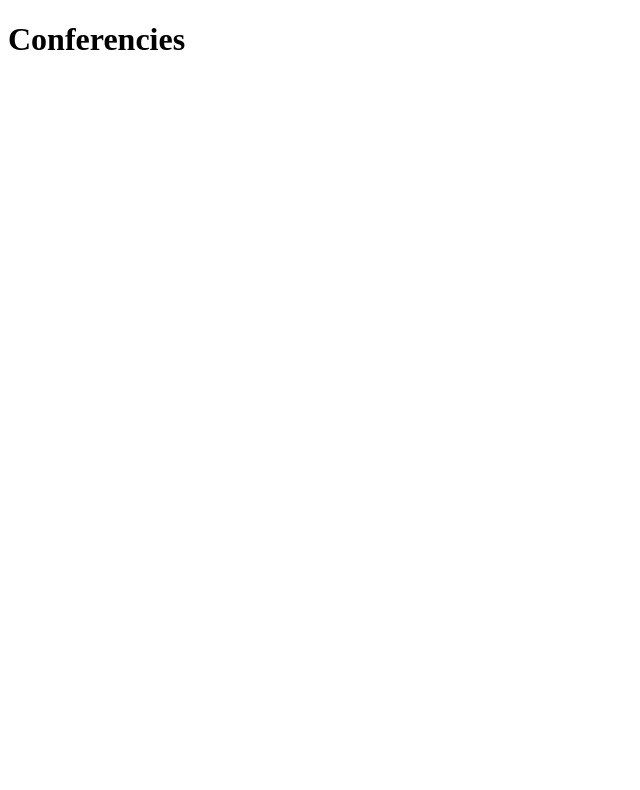
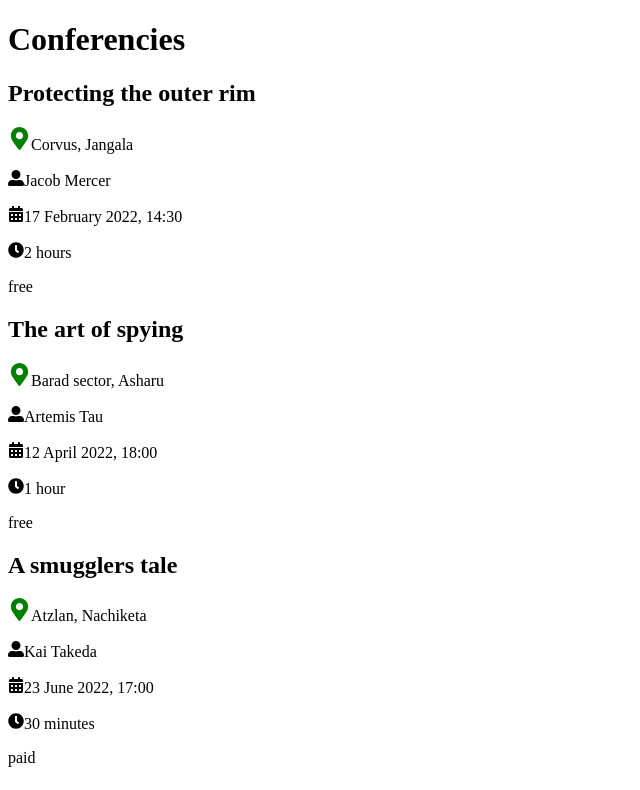
Before and after one commit to gluschenkotoma/react_repeat, a React (Create React App) app: page / in a window 1280 px wide. Shown: the top 790 px of the page, without its empty margins (0-640 px from the left). Built offline with nearby package versions, Linux system fonts and the light colour scheme.

Commit message:
formatEventStart

```diff
--- a/package.json
+++ b/package.json
@@ -6,6 +6,7 @@
     "@testing-library/jest-dom": "^5.16.1",
     "@testing-library/react": "^12.1.2",
     "@testing-library/user-event": "^13.5.0",
+    "date-fns": "^2.27.0",
     "prop-types": "^15.7.2",
     "react": "^17.0.2",
     "react-dom": "^17.0.2",
--- a/src/components/App.js
+++ b/src/components/App.js
@@ -1,9 +1,12 @@
 import { PageTitle } from 'components/PageTitle/PageTitle';
+import { EventBoard } from 'components/EventBoard/EventBoard';
+import events from '../data/events.json';
 
 const App = props => {
   return (
     <>
       <PageTitle text="Conferencies" />
+      <EventBoard events={events} />
     </>
   );
 };
--- /dev/null
+++ b/src/components/Event/Event.jsx
@@ -0,0 +1,49 @@
+import {
+  FaMapMarkerAlt,
+  FaUserAlt,
+  FaCalendarAlt,
+  FaClock,
+} from 'react-icons/fa';
+import { formatEventStart, formatEventDuration } from 'utils';
+
+export const Event = ({ event: { name, location, speaker, type, time } }) => {
+  // const{name, locstion,speacker,}=event;
+  return (
+    <div>
+      <h2>{name}</h2>
+      <p>
+        <i>
+          <FaMapMarkerAlt color="green" size="23" />
+        </i>
+        {location}
+      </p>
+      <p>
+        <i>
+          <FaUserAlt />
+        </i>
+        {speaker}
+      </p>
+      <p>
+        <i>
+          <FaCalendarAlt />
+        </i>
+        {/* функция передачи формата времени */}
+        {formatEventStart(time.start)}
+      </p>
+      <p>
+        <i>
+          <FaClock />
+        </i>
+        {/* Duration, time.start, time.end - props from {}*/}
+        {formatEventDuration(time.start, time.end)}
+      </p>
+      <span>{type}</span>
+    </div>
+  );
+};
+
+// может быть 1 проп имя с обьекта({name}) -> (prop.name) -> prop from EventBoard ->name={event.name}
+// а может быть сразу весь массив пропоав - name={event} -> ({ event })
+
+// format - преобразование дати json в читабельный формат дыты
+// formatDistanceStrict - разница между началом и концом даты
--- /dev/null
+++ b/src/components/EventBoard/EventBoard.jsx
@@ -0,0 +1,24 @@
+import { Event } from 'components/Event/Event';
+
+// деструктуризация с пропсов (props.events)
+export const EventBoard = ({ events }) => {
+  //   console.log(events); //(8) [{…}, {…}, {…}, {…}, {…}, {…}, {…}, {…}]
+
+  return (
+    <div>
+      {events.map(event => (
+        <Event
+          key={event.name}
+          //   name={(event.name, event.location,event.speacker)}
+          event={event}
+        />
+      ))}
+    </div>
+  );
+};
+
+// ({ events }) -[] json
+// event -> {name: 'Protecting the outer rim', location:....
+// {event.name } -> Protecting the outer rim
+// name={event.name} ->  1 name prop from {} for Event.jsx
+// name={event} -> all props from {}
--- a/src/components/PageTitle/PageTitle.jsx
+++ b/src/components/PageTitle/PageTitle.jsx
@@ -5,3 +5,9 @@
 export const PageTitle = ({ text }) => {
   return <h1>{text}</h1>;
 };
+
+//2 export const PageTitle = ({ children }) => {
+//   return <h1>{children}</h1>;
+// };
+// App
+// <PageTitle>Conferencies</PageTitle>;
--- /dev/null
+++ b/src/utils/formatEventDuration.js
@@ -0,0 +1,5 @@
+import { formatDistanceStrict } from 'date-fns';
+
+export const formatEventDuration = (start, end) => {
+  return formatDistanceStrict(Date.parse(start), Date.parse(end));
+};
--- /dev/null
+++ b/src/utils/formatEventStart.js
@@ -0,0 +1,5 @@
+import { format } from 'date-fns';
+
+export const formatEventStart = start => {
+  return format(Date.parse(start), 'dd MMMM yyyy, HH:mm');
+};
--- /dev/null
+++ b/src/utils/index.js
@@ -0,0 +1,2 @@
+export * from './formatEventDuration';
+export * from './formatEventStart';
```
Also changed, not shown: src/data/events.json (renamed from src/components/events.json), 2 other files (tests, documents, lock files or other folders).
